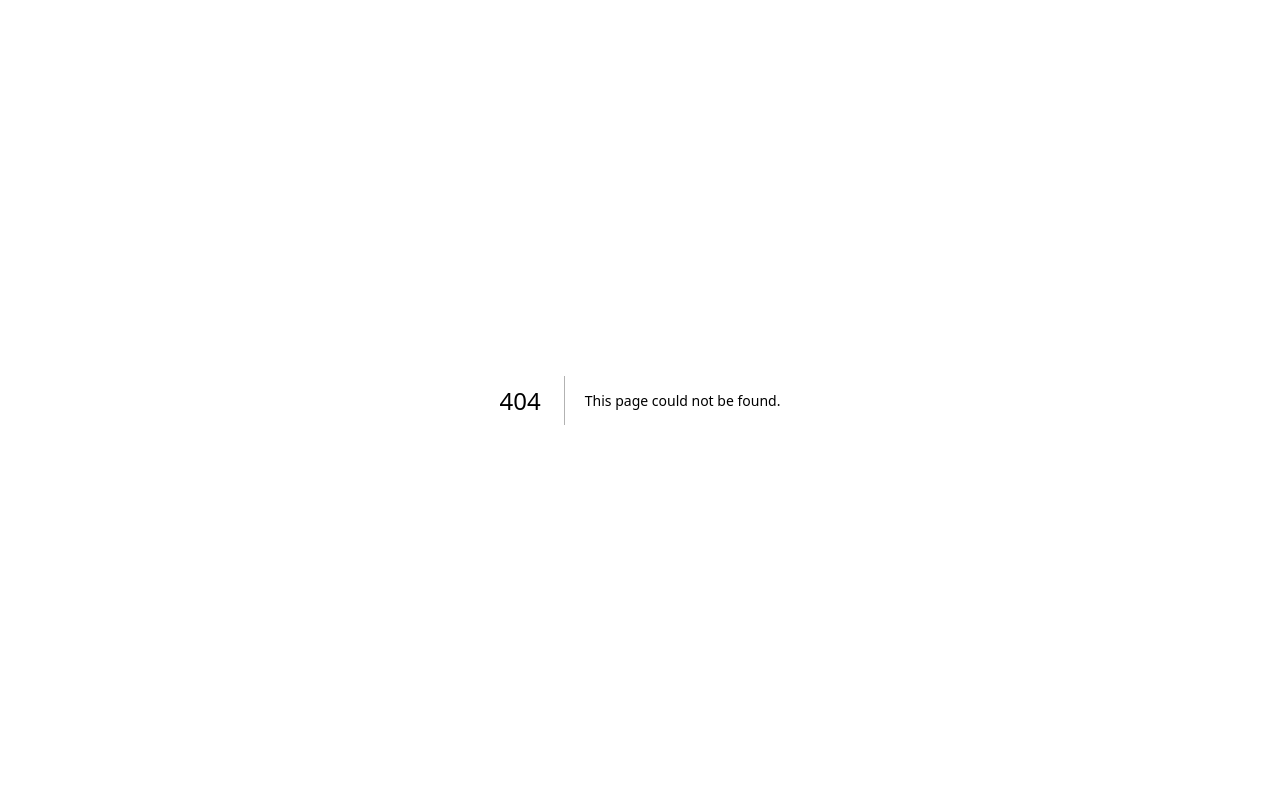
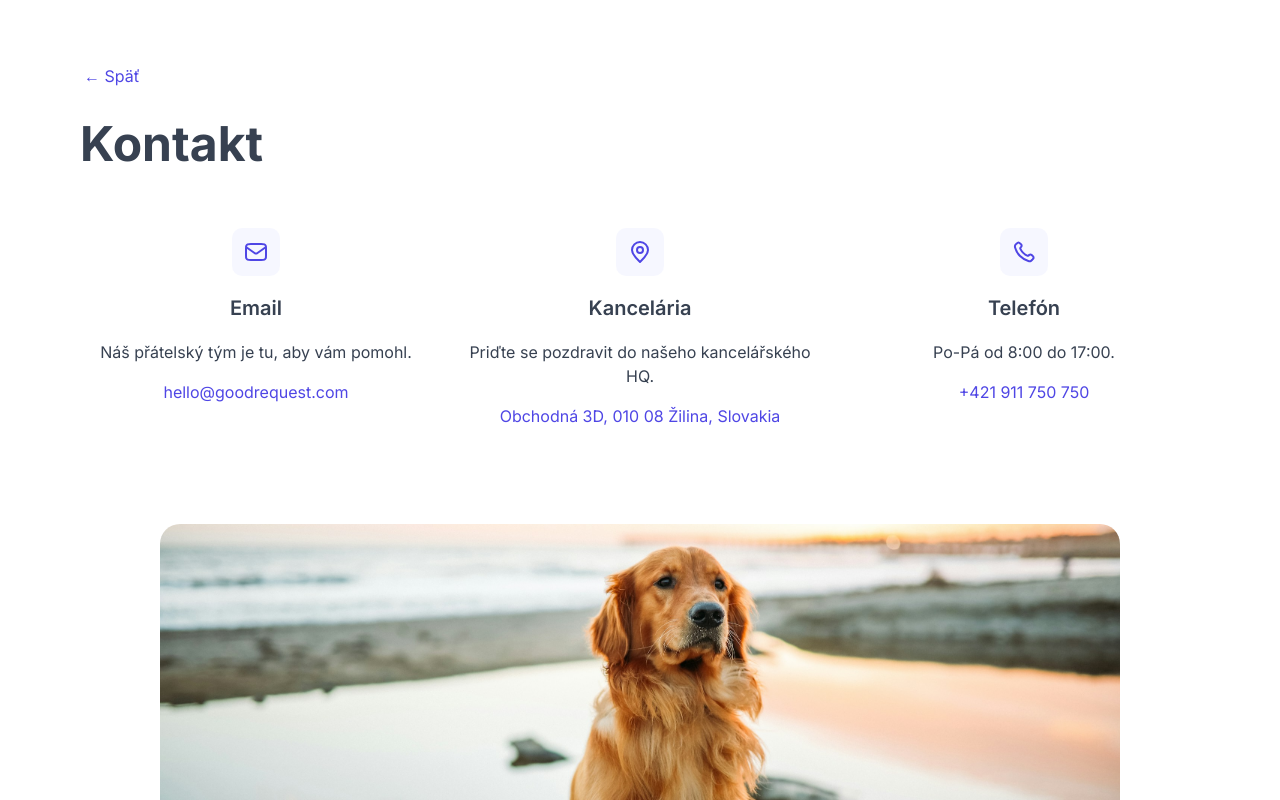
Before and after one commit to Kreker157/good-boy-dog-shelter, a Next.js app: page /contact in a window 1280 px wide. Before the commit this address had no page. Shown: the top 800 px of the page. Built offline with nearby package versions, Linux system fonts and the light colour scheme.

Commit message:
feat: setup contact page with custom components

```diff
--- /dev/null
+++ b/app/(content)/contact/components/ContactBanner.tsx
@@ -0,0 +1,32 @@
+'use client';
+import styled from 'styled-components';
+import Image from 'next/image';
+import { useTranslation } from 'react-i18next';
+
+const Wrapper = styled.div`
+  margin: 40px 80px 56px 80px;
+
+  img {
+    border-radius: 20px;
+    width: 100%;
+    height: 376px;
+    object-fit: cover;
+  }
+`;
+
+export const ContactBanner = () => {
+  const { t } = useTranslation();
+  return (
+    <Wrapper>
+      <Image
+        src={'/dog-image-2.jpg'}
+        width={0}
+        height={0}
+        alt={t('contact.banner.alt')}
+        sizes="100vw"
+      />
+    </Wrapper>
+  );
+};
+
+export default ContactBanner;
--- /dev/null
+++ b/app/(content)/contact/components/ContactCard.tsx
@@ -0,0 +1,57 @@
+import Image from 'next/image';
+import styled from 'styled-components';
+
+interface Props {
+  iconPath: string;
+  iconAlt: string;
+  title: string;
+  description: string;
+  highlight: string;
+}
+
+const Wrapper = styled.div`
+  display: flex;
+  flex-direction: column;
+  gap: 16px;
+`;
+
+const Title = styled.h3`
+  font-size: 20px;
+  font-weight: 600;
+  line-height: 32px;
+`;
+
+const Description = styled.p`
+  font-size: 16px;
+  line-height: 24px;
+  font-weight: 400;
+`;
+
+const Highlight = styled.p`
+  font-size: 16px;
+  line-height: 24px;
+  color: var(--primary);
+`;
+
+export const ContactCard = ({
+  iconPath,
+  iconAlt,
+  title,
+  description,
+  highlight,
+}: Props) => {
+  return (
+    <Wrapper>
+      <Image
+        src={iconPath}
+        alt={iconAlt}
+        width={48}
+        height={48}
+        style={{ margin: '0 auto' }}
+      />
+      <Title>{title}</Title>
+      <Description>{description}</Description>
+      <Highlight>{highlight}</Highlight>
+    </Wrapper>
+  );
+};
--- /dev/null
+++ b/app/(content)/contact/page.tsx
@@ -0,0 +1,49 @@
+'use client';
+import { useTranslation } from 'react-i18next';
+import NavigationBack from '@/components/layout/NavigationBack';
+import { ContactCard } from './components/ContactCard';
+import styled from 'styled-components';
+import ContactBanner from './components/ContactBanner';
+
+const ContactWrapper = styled.div`
+  display: grid;
+  grid-template-columns: repeat(3, 1fr);
+  gap: 32px;
+  text-align: center;
+  margin-bottom: 56px;
+`;
+
+export default function Page() {
+  const { t } = useTranslation();
+
+  return (
+    <>
+      <NavigationBack title={t('contact.title')} />
+      <ContactWrapper>
+        <ContactCard
+          iconPath="/icons/email.svg"
+          iconAlt={t('contact.card.altEmail')}
+          title={t('contact.card.titleEmail')}
+          description={t('contact.card.descEmail')}
+          highlight={t('contact.card.highlightEmail')}
+        />
+        <ContactCard
+          iconPath="/icons/office.svg"
+          iconAlt={t('contact.card.office')}
+          title={t('contact.card.titleOffice')}
+          description={t('contact.card.descOffice')}
+          highlight={t('contact.card.highlightOffice')}
+        />
+        <ContactCard
+          iconPath="/icons/phone.svg"
+          iconAlt={t('contact.card.phone')}
+          title={t('contact.card.titlePhone')}
+          description={t('contact.card.descPhone')}
+          highlight={t('contact.card.highlightPhone')}
+        />
+      </ContactWrapper>
+
+      <ContactBanner />
+    </>
+  );
+}
--- /dev/null
+++ b/app/(content)/layout.tsx
@@ -0,0 +1,20 @@
+import styled from 'styled-components';
+import { Footer } from '@/components/layout/Footer';
+
+const Container = styled.div`
+  display: grid;
+  grid-template-columns: 1fr;
+  min-height: 100vh;
+  margin: 60px 80px;
+`;
+
+export default function Layout({ children }: { children: React.ReactNode }) {
+  return (
+    <>
+      <Container>
+        {children}
+        <Footer />
+      </Container>
+    </>
+  );
+}
```
